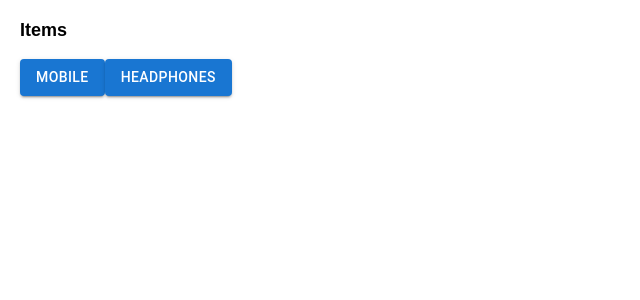
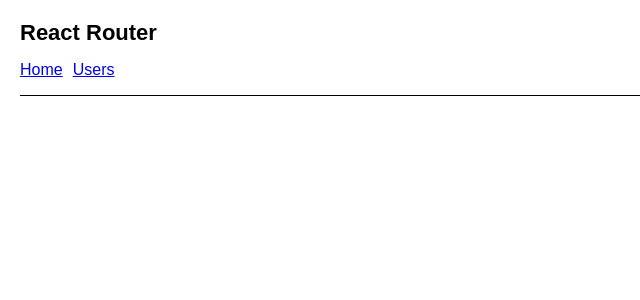
Before and after one commit to piyushdhamecha/weltec-react-3, a React (Create React App) app: page / in a window 1280 px wide. Shown: the top 300 px of the page, without its empty margins (0-640 px from the left). Built offline with nearby package versions, Linux system fonts and the light colour scheme.

Commit message:
Basic react router

```diff
--- a/package.json
+++ b/package.json
@@ -12,6 +12,7 @@
     "@testing-library/user-event": "^13.5.0",
     "react": "^18.2.0",
     "react-dom": "^18.2.0",
+    "react-router-dom": "^6.8.2",
     "react-scripts": "5.0.1",
     "serve": "^14.2.0",
     "styled-components": "^5.3.6",
--- a/src/App.js
+++ b/src/App.js
@@ -10,7 +10,8 @@
 // import BasicForm from "./Forms/BasicForm";
 // import ControlledForm from "./Forms/ControlledForm";
 // import Todo from "./Todo";
-import Navigation from "./Navigation";
+// import Navigation from "./Navigation";
+import ReactRouter from "./ReactRouter";
 
 function App() {
   // return <Timer />;
@@ -23,7 +24,8 @@
   // return <BasicForm />
   // return <ControlledForm />
   // return <Todo />
-  return <Navigation />
+  // return <Navigation />
+  return <ReactRouter />
 }
 
 export default App;
--- /dev/null
+++ b/src/ReactRouter/Home.js
@@ -0,0 +1,5 @@
+const Home = () => {
+  return <h2>Home</h2>;
+};
+
+export default Home;
--- /dev/null
+++ b/src/ReactRouter/Layout.js
@@ -0,0 +1,7 @@
+import { Outlet } from "react-router-dom";
+
+const Layout = () => {
+  return <main style={{ padding: "1.1rem 0" }}><Outlet /></main>;
+};
+
+export default Layout;
--- /dev/null
+++ b/src/ReactRouter/Navigation.js
@@ -0,0 +1,23 @@
+import { NavLink } from "react-router-dom";
+
+const Navigation = () => {
+  const style = ({ isActive }) => ({
+    fontWeight: isActive ? 'bold' : 'normal',
+  });
+
+  return (
+    <nav
+      style={{
+        borderBottom: "solid 1px",
+        paddingBottom: "1rem",
+        display: "flex",
+        gap: "10px",
+      }}
+    >
+      <NavLink to="/home" style={style}>Home</NavLink>
+      <NavLink to="/users" style={style}>Users</NavLink>
+    </nav>
+  );
+};
+
+export default Navigation
--- /dev/null
+++ b/src/ReactRouter/ReactRouter.js
@@ -0,0 +1,32 @@
+import { Route, Routes } from "react-router-dom";
+import Home from "./Home";
+import Layout from "./Layout";
+import Navigation from "./Navigation";
+import Users from "./Users";
+
+const ReactRouter = () => {
+  return (
+    <>
+      <h1>React Router</h1>
+      <Navigation />
+      <Routes>
+        <Route element={<Layout />}>
+          <Route path="home" element={<Home />} />
+          <Route path="users" element={<Users />} />
+        </Route>
+      </Routes>
+      {/*
+      /home => <Home />
+      /user => <Users />
+
+      <h1>React Router</h1>
+      <Navigation />
+        <Layout>
+          <Home />
+        </Layout>
+      */}
+    </>
+  );
+};
+
+export default ReactRouter;
--- /dev/null
+++ b/src/ReactRouter/Users.js
@@ -0,0 +1,5 @@
+const Users = () => {
+  return <h2>Users</h2>;
+};
+
+export default Users;
--- /dev/null
+++ b/src/ReactRouter/index.js
@@ -0,0 +1 @@
+export { default } from './ReactRouter'
--- a/src/index.js
+++ b/src/index.js
@@ -1,15 +1,18 @@
-import React from 'react';
-import ReactDOM from 'react-dom/client';
-import './index.css';
-import App from './App';
+import React from "react";
+import ReactDOM from "react-dom/client";
+import "./index.css";
+import App from "./App";
 // import App from './PackingList/App'
 // import App from './EventHandlers/App'
-import reportWebVitals from './reportWebVitals';
+import reportWebVitals from "./reportWebVitals";
+import { BrowserRouter } from "react-router-dom";
 
-const root = ReactDOM.createRoot(document.getElementById('root'));
+const root = ReactDOM.createRoot(document.getElementById("root"));
 root.render(
   <React.StrictMode>
-    <App />
+    <BrowserRouter>
+      <App />
+    </BrowserRouter>
   </React.StrictMode>
 );
 
```
Also changed, not shown: 1 other file (tests, documents, lock files or other folders).
